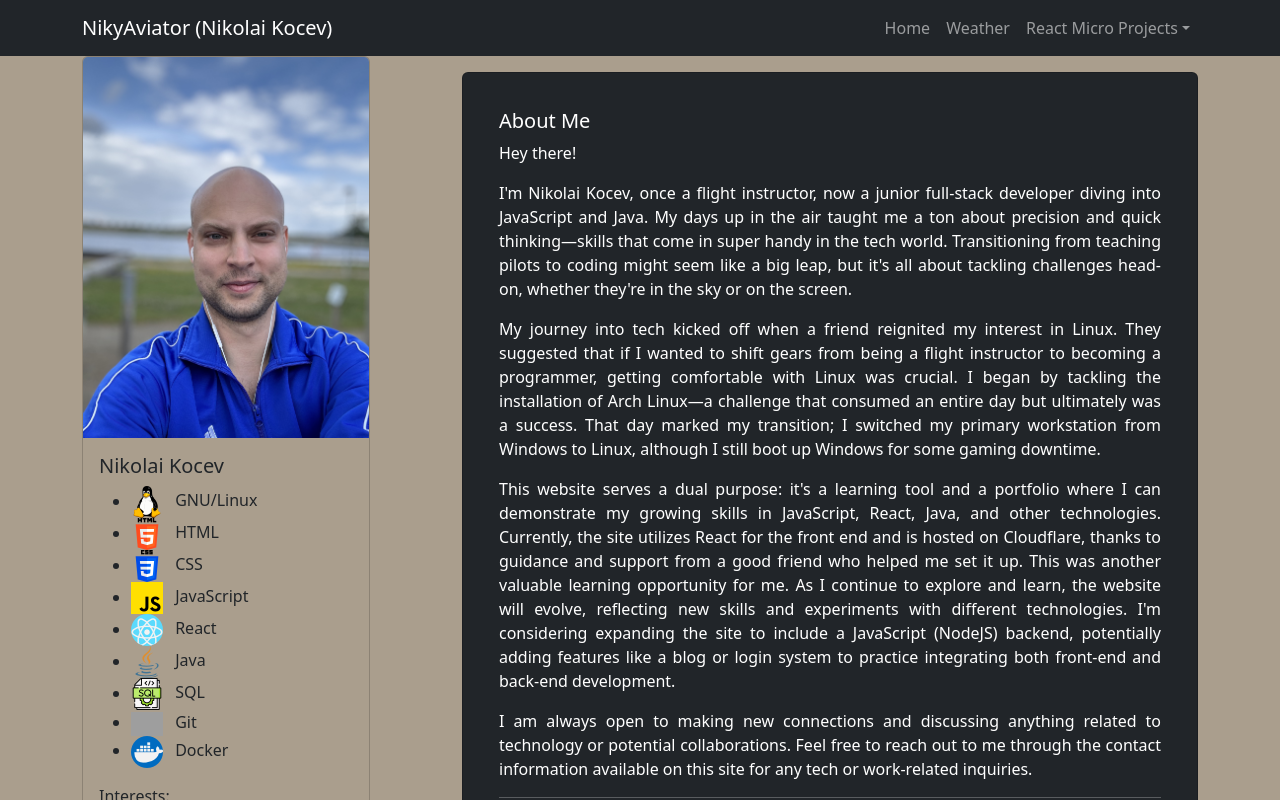
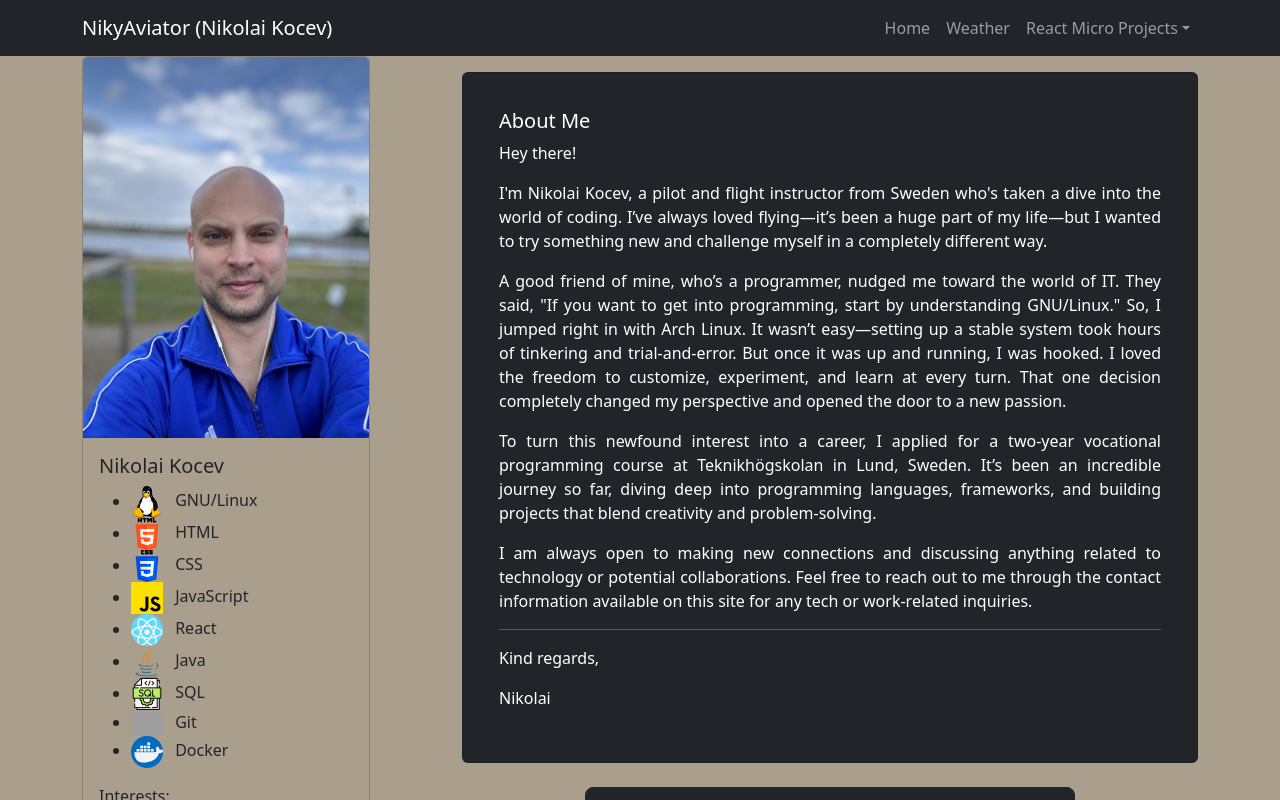
Before and after one commit to NikyAviator/nikolaikocev, a React (Vite) app in the folder frontend/: page / in a window 1280 px wide. Shown: the top 800 px of the page. Built offline with nearby package versions, Linux system fonts and the light colour scheme; grey boxes are pictures that could not be loaded; a web font is replaced by a local one.

Commit message:
npm u + text u

```diff
--- a/frontend/package.json
+++ b/frontend/package.json
@@ -1,7 +1,7 @@
 {
   "name": "frontend",
   "private": true,
-  "version": "1.1.3",
+  "version": "1.1.5",
   "type": "module",
   "scripts": {
     "dev": "vite",
--- a/frontend/src/Components/Accordion/NikyTextInfo.jsx
+++ b/frontend/src/Components/Accordion/NikyTextInfo.jsx
@@ -17,35 +17,27 @@ const NikyTextInfo = () => {
         <Card.Text className='sixtyfour-regular'>
           <p>Hey there!</p>
           <p>
-            I'm Nikolai Kocev, once a flight instructor, now a junior full-stack
-            developer diving into JavaScript and Java. My days up in the air
-            taught me a ton about precision and quick thinking—skills that come
-            in super handy in the tech world. Transitioning from teaching pilots
-            to coding might seem like a big leap, but it's all about tackling
-            challenges head-on, whether they're in the sky or on the screen.
+            I'm Nikolai Kocev, a pilot and flight instructor from Sweden who's
+            taken a dive into the world of coding. I’ve always loved flying—it’s
+            been a huge part of my life—but I wanted to try something new and
+            challenge myself in a completely different way.
           </p>
           <p>
-            My journey into tech kicked off when a friend reignited my interest
-            in Linux. They suggested that if I wanted to shift gears from being
-            a flight instructor to becoming a programmer, getting comfortable
-            with Linux was crucial. I began by tackling the installation of Arch
-            Linux—a challenge that consumed an entire day but ultimately was a
-            success. That day marked my transition; I switched my primary
-            workstation from Windows to Linux, although I still boot up Windows
-            for some gaming downtime.
+            A good friend of mine, who’s a programmer, nudged me toward the
+            world of IT. They said, "If you want to get into programming, start
+            by understanding GNU/Linux." So, I jumped right in with Arch Linux.
+            It wasn’t easy—setting up a stable system took hours of tinkering
+            and trial-and-error. But once it was up and running, I was hooked. I
+            loved the freedom to customize, experiment, and learn at every turn.
+            That one decision completely changed my perspective and opened the
+            door to a new passion.
           </p>
           <p>
-            This website serves a dual purpose: it's a learning tool and a
-            portfolio where I can demonstrate my growing skills in JavaScript,
-            React, Java, and other technologies. Currently, the site utilizes
-            React for the front end and is hosted on Cloudflare, thanks to
-            guidance and support from a good friend who helped me set it up.
-            This was another valuable learning opportunity for me. As I continue
-            to explore and learn, the website will evolve, reflecting new skills
-            and experiments with different technologies. I'm considering
-            expanding the site to include a JavaScript (NodeJS) backend,
-            potentially adding features like a blog or login system to practice
-            integrating both front-end and back-end development.
+            To turn this newfound interest into a career, I applied for a
+            two-year vocational programming course at Teknikhögskolan in Lund,
+            Sweden. It’s been an incredible journey so far, diving deep into
+            programming languages, frameworks, and building projects that blend
+            creativity and problem-solving.
           </p>
           <p>
             I am always open to making new connections and discussing anything
--- a/frontend/src/Components/Footer.jsx
+++ b/frontend/src/Components/Footer.jsx
@@ -29,7 +29,7 @@ const Footer = () => {
             <FaLinkedin size='1em' />
           </a>
         </div>
-        <span className='mx-2'>V1.1.4 Last updated: 2024-10-21</span>
+        <span className='mx-2'>V1.1.5 Last updated: 2024-11-25</span>
       </div>
     </footer>
   );
```
Also changed, not shown: 1 other file (tests, documents, lock files or other folders).
